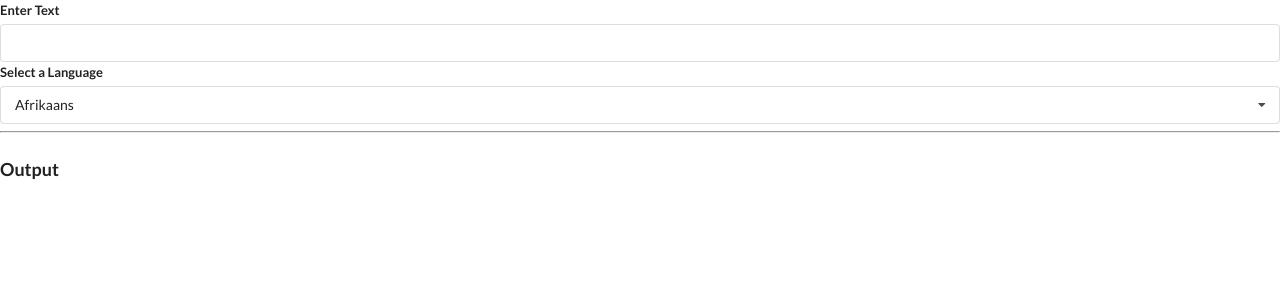
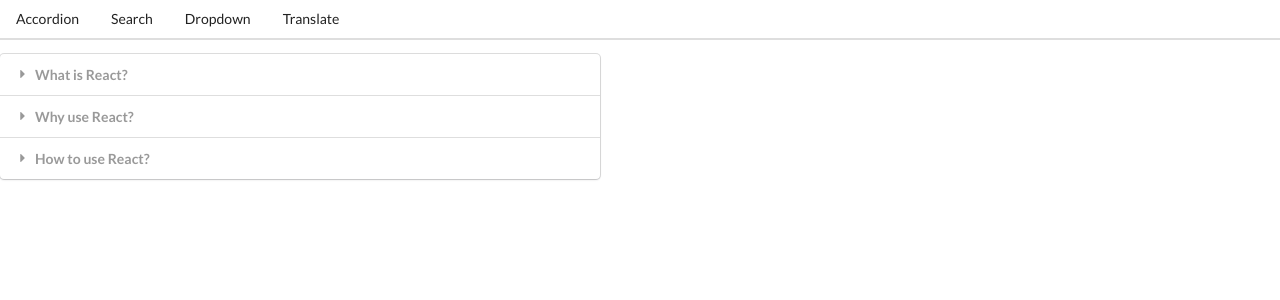
Before and after one commit to ilholbea/reactjs-course, a React (Create React App) app in the folder widgets/: page / in a window 1280 px wide. Shown: the top 300 px of the page. Built offline with nearby package versions, Linux system fonts and the light colour scheme; no server answers.

Commit message:
Finished navigation

```diff
--- a/widgets/src/App.js
+++ b/widgets/src/App.js
@@ -1,41 +1,67 @@
 import React, { useState } from 'react';
 import Dropdown from './components/Dropdown';
 import Translate from './components/Translate';
+import Accordion from './components/Accordion';
+import Search from './components/Search';
+import Route from './components/Route';
+import Header from './components/Header';
 
-// const items = [
-//   {
-//     title: 'What is React?',
-//     content: 'Frontend javascript framework',
-//   },
-//   {
-//     title: 'Why use React?',
-//     content: 'Great success!',
-//   },
-//   {
-//     title: 'How to use React?',
-//     content: 'Drugs',
-//   },
-// ];
+const items = [
+  {
+    title: 'What is React?',
+    content: 'Frontend javascript framework',
+  },
+  {
+    title: 'Why use React?',
+    content: 'Great success!',
+  },
+  {
+    title: 'How to use React?',
+    content: 'Drugs',
+  },
+];
 
-// const options = [
-//   {
-//     label: 'Red',
-//     value: 'red',
-//   },
-//   {
-//     label: 'Blue',
-//     value: 'blue',
-//   },
-//   {
-//     label: 'Green',
-//     value: 'green',
-//   },
-// ];
+const options = [
+  {
+    label: 'Red',
+    value: 'red',
+  },
+  {
+    label: 'Blue',
+    value: 'blue',
+  },
+  {
+    label: 'Green',
+    value: 'green',
+  },
+];
 
 const App = () => {
+  const [selected, setSelected] = useState(options[0]);
   return (
     <div>
-      <Translate />
+      <Header />
+
+      <Route path="/">
+        <Accordion items={items} />
+      </Route>
+
+      <Route path="/list">
+        <Search />
+      </Route>
+
+      <Route path="/dropdown">
+        <Dropdown
+          label="Select a color"
+          options={options}
+          onSelectedChange={setSelected}
+          selected={selected}
+        />
+      </Route>
+
+      <Route path="/translate">
+        <Translate />
+      </Route>
     </div>
   );
 };
--- a/widgets/src/components/Convert.js
+++ b/widgets/src/components/Convert.js
@@ -24,7 +24,7 @@
           params: {
             q: debounced,
             target: language.value,
-            key: '-',
+            key: 'AIzaSyCHUCmpR7cT_yDFHC98CZJy2LTms-IwDlM',
           },
         }
       );
--- /dev/null
+++ b/widgets/src/components/Header.js
@@ -0,0 +1,23 @@
+import React from 'react';
+import Link from './Link';
+
+const Header = () => {
+  return (
+    <div className="ui secondary pointing menu">
+      <Link href="/" className="item">
+        Accordion
+      </Link>
+      <Link href="/list" className="item">
+        Search
+      </Link>
+      <Link href="/dropdown" className="item">
+        Dropdown
+      </Link>
+      <Link href="/translate" className="item">
+        Translate
+      </Link>
+    </div>
+  );
+};
+
+export default Header;
--- /dev/null
+++ b/widgets/src/components/Link.js
@@ -0,0 +1,23 @@
+import React from 'react';
+
+const Link = ({ className, href, children }) => {
+  const onClick = (event) => {
+    if (event.metaKey || event.ctrlKey) {
+      return;
+    }
+
+    event.preventDefault();
+    window.history.pushState({}, '', href);
+
+    const navEvent = new PopStateEvent('popstate');
+    window.dispatchEvent(navEvent);
+  };
+
+  return (
+    <a onClick={onClick} className={className} href={href}>
+      {children}
+    </a>
+  );
+};
+
+export default Link;
--- /dev/null
+++ b/widgets/src/components/Route.js
@@ -0,0 +1,23 @@
+import { useEffect, useState } from 'react';
+
+const Route = ({ path, children }) => {
+  const [currentPath, setCurrentPath] = useState(window.location.pathname);
+
+  useEffect(() => {
+    const onLocationChange = () => {
+      setCurrentPath(window.location.pathname);
+    };
+
+    window.addEventListener('popstate', onLocationChange, { capture: true });
+
+    return () => {
+      window.removeEventListener('popstate', onLocationChange, {
+        capture: true,
+      });
+    };
+  }, []);
+
+  return currentPath === path ? children : null;
+};
+
+export default Route;
```
Also changed, not shown: 1 other file (tests, documents, lock files or other folders).
